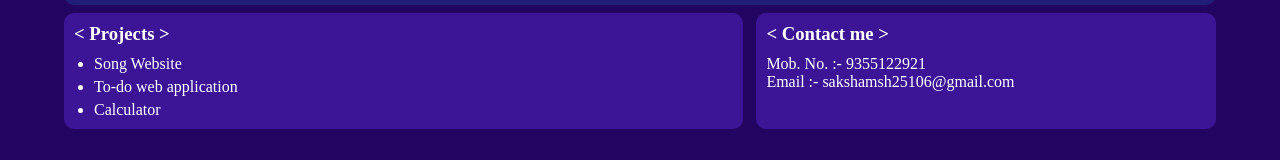
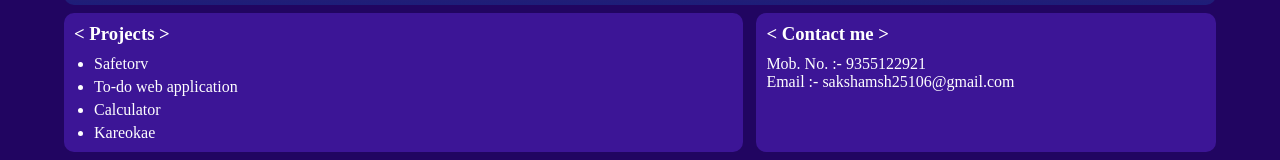
Before and after one commit to saksham10884/AboutMe, a plain HTML site: page index.html in a window 1280 px wide. Shown: the part 1018-1178 px from the top of the page. Before the commit the page ends 1155 px from the top, so only its background shows below. Drawn offline with Linux system fonts and the light colour scheme.

Commit message:
Update index.html

```diff
--- a/index.html
+++ b/index.html
@@ -35,10 +35,11 @@
             <div id="projects">
                 <h3>&lt; Projects &gt;</h3>
                 <ul>
-                    <li><a href="https://saksham10884.github.io/kareokae/" target="_blank">Song Website</a></li>
+                    <li><a href="https://saksham10884.github.io/Safetorv/" target="_blank">Safetorv</a>
                     <li><a href="https://saksham10884.github.io/Get-it-done/" target="_blank">To-do web application</a>
                     </li>
                     <li><a href="https://saksham10884.github.io/calculator/" target="_blank">Calculator</a></li>
+                    <li><a href="https://saksham10884.github.io/kareokae/" target="_blank">Kareokae</a></li>
                 </ul>
             </div>
             <div id="contact">
```
